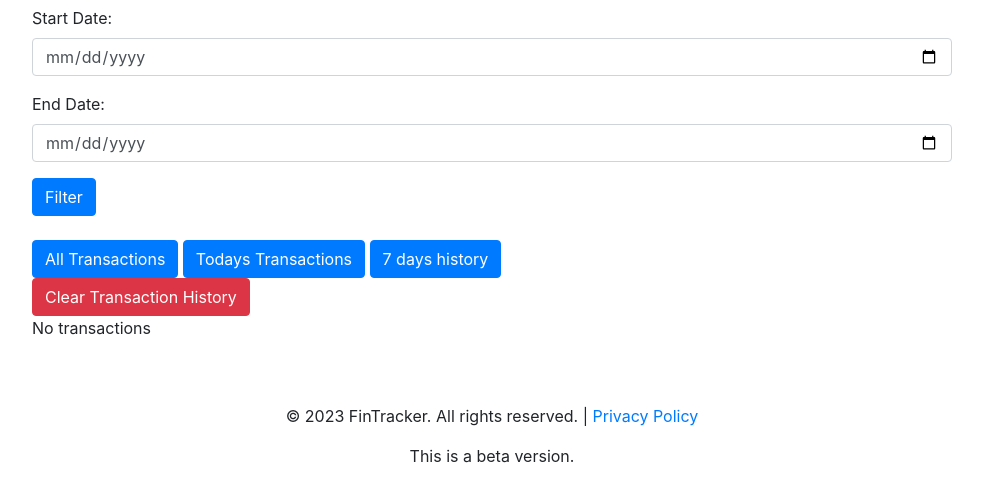
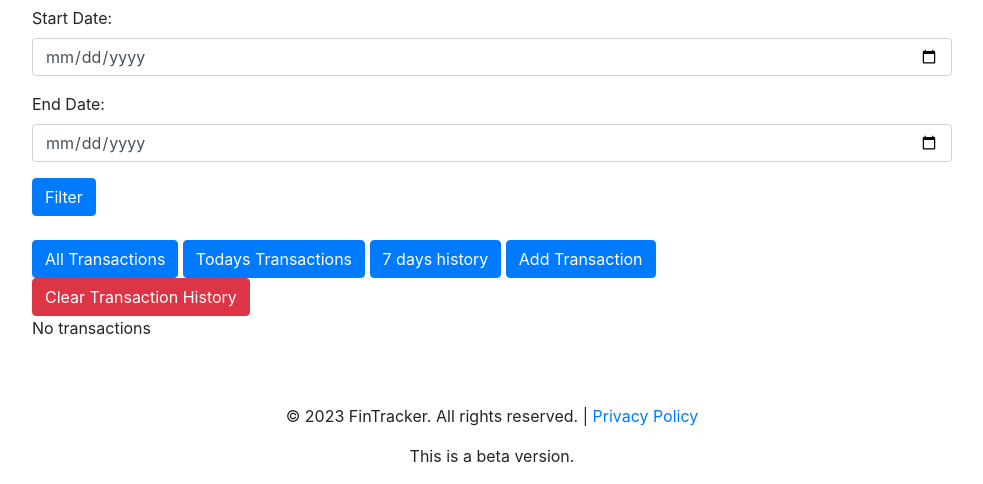
Before and after one commit to flyefe/Financial_Tracking_App, a Flask app: page /transaction-history in a window 1280 px wide. Shown: the part 391-875 px from the top of the page, without its empty margins (148-1131 px from the left). Run offline with Flask 3, Linux system fonts and the light colour scheme; the visitor is signed in with stand-in values (Sample User, id 1); data that the repository does not hold is empty; some libraries are stand-ins or nearby versions.

Commit message:
reverted back to transactin_date

```diff
--- a/webapp/__init__.py
+++ b/webapp/__init__.py
@@ -12,8 +12,8 @@ def create_app():
     app.config['SECRET_KEY'] = 'secret'
     # app.config['SQLALCHEMY_DATABASE_URI'] = 'mysql+mysqlconnector://root:maestro@localhost/fintracker'
     # app.config['SQLALCHEMY_DATABASE_URI'] = 'postgresql://your-username:your-password@your-hostname:5432/your-database-name'
-    app.config['SQLALCHEMY_DATABASE_URI'] = 'postgresql://maestro:j49WApjiFDSZu1WJZADo4Q0qOBymDyNK@dpg-cl3gh4iuuipc738cmgjg-a.oregon-postgres.render.com/fintracker' #Render DB
-    # app.config['SQLALCHEMY_DATABASE_URI'] = 'postgresql://postgres:maestro@localhost:5432/fintrack' #Local DB
+    # app.config['SQLALCHEMY_DATABASE_URI'] = 'postgresql://maestro:j49WApjiFDSZu1WJZADo4Q0qOBymDyNK@dpg-cl3gh4iuuipc738cmgjg-a.oregon-postgres.render.com/fintracker' #Render DB
+    app.config['SQLALCHEMY_DATABASE_URI'] = 'postgresql://postgres:maestro@localhost:5432/fintrack' #Local DB
 
 
 
--- a/webapp/templates/edit.html
+++ b/webapp/templates/edit.html
@@ -31,7 +31,7 @@
             </div>
             <div class="form-group">
                 <label for="expense-datetime">Date and Time</label>
-                <input type="datetime-local" class="form-control" id="expense-datetime" name="datetime" value="{{ transaction.date }}" required>
+                <input type="datetime-local" class="form-control" id="expense-datetime" name="datetime" value="{{ transaction.transaction_date }}" required>
             </div>
             <button type="submit" class="btn btn-primary">Update Transaction</button>
         </form>
--- a/webapp/templates/history.html
+++ b/webapp/templates/history.html
@@ -27,6 +27,9 @@
             <a class="btn btn-primary" href="/transaction-history">All Transactions</a>
             <a class="btn btn-primary" href="/transaction-history/today">Todays Transactions</a>
             <a class="btn btn-primary" href="/transaction-history/last-7-days">7 days history</a>
+            <a class="btn btn-primary" href="/#expense-form">Add Transaction</a>
+
+
         </form>
         <!-- Add this button or link where you want to trigger the history clearing -->
         <form method="POST" action="{{ url_for('views.clear_history') }}"
@@ -53,7 +56,7 @@
                     <tr>
                         <!-- <td>{{ transaction.user_id }}</td> -->
                         <td>{{ transaction.transaction_id }}</td>
-                        <td>{{ transaction.date }}</td>
+                        <td>{{ transaction.transaction_date }}</td>
                         <td>{{ transaction.description }}</td>
                         <td>{% if transaction.transaction_type == 'income' %}₦{{ transaction.amount }}{% endif %}</td>
                         <td>{% if transaction.transaction_type == 'expense' %}₦{{ transaction.amount }}{% endif %}</td>
--- a/webapp/views.py
+++ b/webapp/views.py
@@ -9,10 +9,6 @@ from sqlalchemy import func
 views = Blueprint('views', __name__)
 
 
-
-
-
-
 @views.route('/all-users')
 @login_required
 def all_users():
@@ -22,65 +18,86 @@ def all_users():
     return render_template("users.html", users=users, user=current_user)
 
 
-
-
-
 @views.route('/', methods=['GET', 'POST'])
 @login_required
 def home():
-     user_id = current_user.id  # Assuming current_user has an 'id' attribute
+    user_id = current_user.id  # Assuming current_user has an 'id' attribute
 
-     transactions = Transactions.query.filter_by(user_id=user_id).all()
+    transactions = Transactions.query.filter_by(user_id=user_id).all()
 
+    # Query total income and total expenses for the current date
+    today = datetime.now().date()
+    total_income_today = sum(transaction.amount for transaction in transactions
+                             if transaction.transaction_type == 'income'
+                             and transaction.transaction_date.date() == today)
+    total_expenses_today = sum(
+        transaction.amount for transaction in transactions
+        if transaction.transaction_type == 'expense'
+        and transaction.transaction_date.date() == today)
 
-       # Query total income and total expenses for the current date
-     today = datetime.now().date()
-     total_income_today = sum(transaction.amount for transaction in transactions
-                            if transaction.transaction_type == 'income' and transaction.transaction_date.date() == today)
-     total_expenses_today = sum(transaction.amount for transaction in transactions
-                            if transaction.transaction_type == 'expense' and transaction.transaction_date.date() == today)
-
-     seven_days_ago = datetime.now().date() - timedelta(days=7)
-     total_income_last_7_days = sum(transaction.amount for transaction in transactions
-                                if transaction.transaction_type == 'income' and seven_days_ago <= transaction.transaction_date.date() <= today)
-     total_expenses_last_7_days = sum(transaction.amount for transaction in transactions
-                                    if transaction.transaction_type == 'expense' and seven_days_ago <= transaction.transaction_date.date() <= today)
+    seven_days_ago = datetime.now().date() - timedelta(days=7)
+    total_income_last_7_days = sum(
+        transaction.amount for transaction in transactions
+        if transaction.transaction_type == 'income'
+        and seven_days_ago <= transaction.transaction_date.date() <= today)
+    total_expenses_last_7_days = sum(
+        transaction.amount for transaction in transactions
+        if transaction.transaction_type == 'expense'
+        and seven_days_ago <= transaction.transaction_date.date() <= today)
 
     #  latest_balance = Transactions.query.filter_by(user_id=user_id).order_by(Transactions.transaction_date.desc()).first()
     #  balance = latest_balance.balance if latest_balance else 0
 
-     total_income = sum(transaction.amount for transaction in transactions if transaction.transaction_type == 'income')
-     total_expenses = sum(transaction.amount for transaction in transactions if transaction.transaction_type == 'expense')
-     balance = total_income - total_expenses
+    total_income = sum(transaction.amount for transaction in transactions
+                       if transaction.transaction_type == 'income')
+    total_expenses = sum(transaction.amount for transaction in transactions
+                         if transaction.transaction_type == 'expense')
+    balance = total_income - total_expenses
 
-
-     if request.method == 'POST':
+    if request.method == 'POST':
         description = request.form.get('description')
         transction_type = request.form.get('transaction_type')
         amount = request.form.get('amount')
         date = request.form.get('datetime')
-        new_transaction = Transactions(description=description, transaction_type=transction_type, date=date, amount=amount, user_id=current_user.id)
+        new_transaction = Transactions(description=description,
+                                       transaction_type=transction_type,
+                                       transaction_date=date,
+                                       amount=amount,
+                                       user_id=current_user.id)
 
         if transction_type == 'expense' and float(amount) > balance:
-                flash(f'your have ₦{balance} left. want to add more funds to your fundtracker?')
+            flash(
+                f'your have ₦{balance} left. want to add more funds to yourfundtracker?'
+            )
         else:
             db.session.add(new_transaction)
             db.session.commit()
             if transction_type == 'income':
-                flash(f'Congratulations {current_user.first_name}!!! ₦{amount} added successfully. Remember your your tracker when you spend from {description}. Good Job.😊', category='success')
+                flash(
+                    f'Congratulations {current_user.first_name}!!! ₦{amount} added successfully. Remember your your tracker when you spend from {description}. Good Job.😊',
+                    category='success')
             else:
-                flash(f'Welldone {current_user.first_name}!!! ₦{amount} was spent for {description}. Keep tracking your expenses. Good Job😊', category='success')
+                flash(
+                    f'Welldone {current_user.first_name}!!! ₦{amount} was spent for {description}. Keep tracking your expenses. Good Job😊',
+                    category='success')
 
         return redirect(url_for('views.home'))
 
-     return render_template("dashboard.html", user = current_user, total_income=total_income, total_expenses=total_expenses, balance=balance,
-                                total_expenses_today=total_expenses_today, total_income_today=total_income_today,
-                                total_expenses_last_7_days=total_expenses_last_7_days, total_income_last_7_days=total_income_last_7_days)
+    return render_template(
+        "dashboard.html",
+        user=current_user,
+        total_income=total_income,
+        total_expenses=total_expenses,
+        balance=balance,
+        total_expenses_today=total_expenses_today,
+        total_income_today=total_income_today,
+        total_expenses_last_7_days=total_expenses_last_7_days,
+        total_income_last_7_days=total_income_last_7_days)
 
 @views.route('/profile')
 @login_required
 def profile():
-    return render_template("profile.html", user = current_user)
+    return render_template("profile.html", user=current_user)
 
 
 @views.route('/transaction-history')
@@ -93,26 +110,18 @@ def all_transactions():
 
     # Calculate total income and total expenses
     global total_income, total_expenses
-    total_income = sum(transaction.amount for transaction in transactions if transaction.transaction_type == 'income')
-    total_expenses = sum(transaction.amount for transaction in transactions if transaction.transaction_type == 'expense')
+    total_income = sum(transaction.amount for transaction in transactions
+                       if transaction.transaction_type == 'income')
+    total_expenses = sum(transaction.amount for transaction in transactions
+                         if transaction.transaction_type == 'expense')
 
     # global total_income, total_expenses
-    return render_template('history.html', transactions=transactions, total_income=total_income, total_expenses=total_expenses, user=current_user)
+    return render_template('history.html',
+                           transactions=transactions,
+                           total_income=total_income,
+                           total_expenses=total_expenses,
+                           user=current_user)
 
-# All todays transactions
-# @views.route('/transaction-history/today', methods=['GET'])
-# @login_required
-# def transactions_today():
-#     user_id = current_user.id
-#     end_date = datetime.now().date()
-#     start_date = end_date
-#     transactions = Transactions.query.filter(
-#         Transactions.user_id == user_id,
-#         func.date(Transactions.date).between(start_date, end_date)
-#     ).all()
-#     total_income = sum(transaction.amount for transaction in transactions if transaction.transaction_type == 'income')
-#     total_expenses = sum(transaction.amount for transaction in transactions if transaction.transaction_type == 'expense')
-#     return render_template('history.html', transactions=transactions, total_income=total_income, total_expenses=total_expenses, user=current_user)
 
 @views.route('/transaction-history/today', methods=['GET'])
 @login_required
@@ -141,46 +150,6 @@ def transactions_last_7_days():
     total_expenses = sum(transaction.amount for transaction in transactions if transaction.transaction_type == 'expense')
     return render_template('history.html', transactions=transactions, total_income=total_income, total_expenses=total_expenses, user=current_user)
 
-
-# Select date range
-# @views.route('/transaction-history/selected-range', methods=['GET'])
-# @login_required
-# def transactions_selected_range():
-#     user_id = current_user.id
-#     start_date = request.args.get('start_date')
-#     end_date = request.args.get('end_date')
-
-
-
-#     # Parse dates into datetime objects if provided
-#     if start_date:
-#         start_date = datetime.strptime(start_date, '%Y-%m-%d').date()
-#     if end_date:
-#         end_date = datetime.strptime(end_date, '%Y-%m-%d').date()
-
-
-#      # Ensure that the date range is valid
-#     user_registration_date = Users.query.filter_by(id=user_id).first().date_joined.date()
-
-#     if start_date < user_registration_date:
-#         start_date = user_registration_date
-
-
-#     if end_date < start_date:
-#         end_date = start_date
-
-#     if end_date < start_date
-
-#     transactions = Transactions.query.filter(
-#         Transactions.user_id == user_id,
-#         func.date(Transactions.transaction_date).between(start_date, end_date)
-#     ).all()
-
-#     total_income = sum(transaction.amount for transaction in transactions if transaction.transaction_type == 'income')
-#     total_expenses = sum(transaction.amount for transaction in transactions if transaction.transaction_type == 'expense')
-
-
-#     return render_template('history.html', transactions=transactions, total_income=total_income, total_expenses=total_expenses, user=current_user)
 # Select date range
 @views.route('/transaction-history/selected-range', methods=['GET'])
 @login_required
@@ -215,7 +184,7 @@ def transactions_selected_range():
         func.date(Transactions.date).between(start_date, end_date)
     ).all()
 
-     # Calculate total income and total expenses for the date range
+    # Calculate total income and total expenses for the date range
     # total_income = sum(transaction.amount for transaction in transactions if transaction.transaction_type == 'income')
     # total_expenses = sum(transaction.amount for transaction in transactions if transaction.transaction_type == 'expense')
     total_income = sum(transaction.amount for transaction in transactions if transaction.transaction_type == 'income')
@@ -242,7 +211,7 @@ def edit_transaction(transaction_id):
         transaction.description = request.form.get('description')
         transaction.transaction_type = request.form.get('transaction_type')
         transaction.amount = request.form.get('amount')
-        transaction.date = request.form.get('datetime')
+        transaction.transaction_date = request.form.get('datetime')
 
 
         # Commit the changes to the database
```
